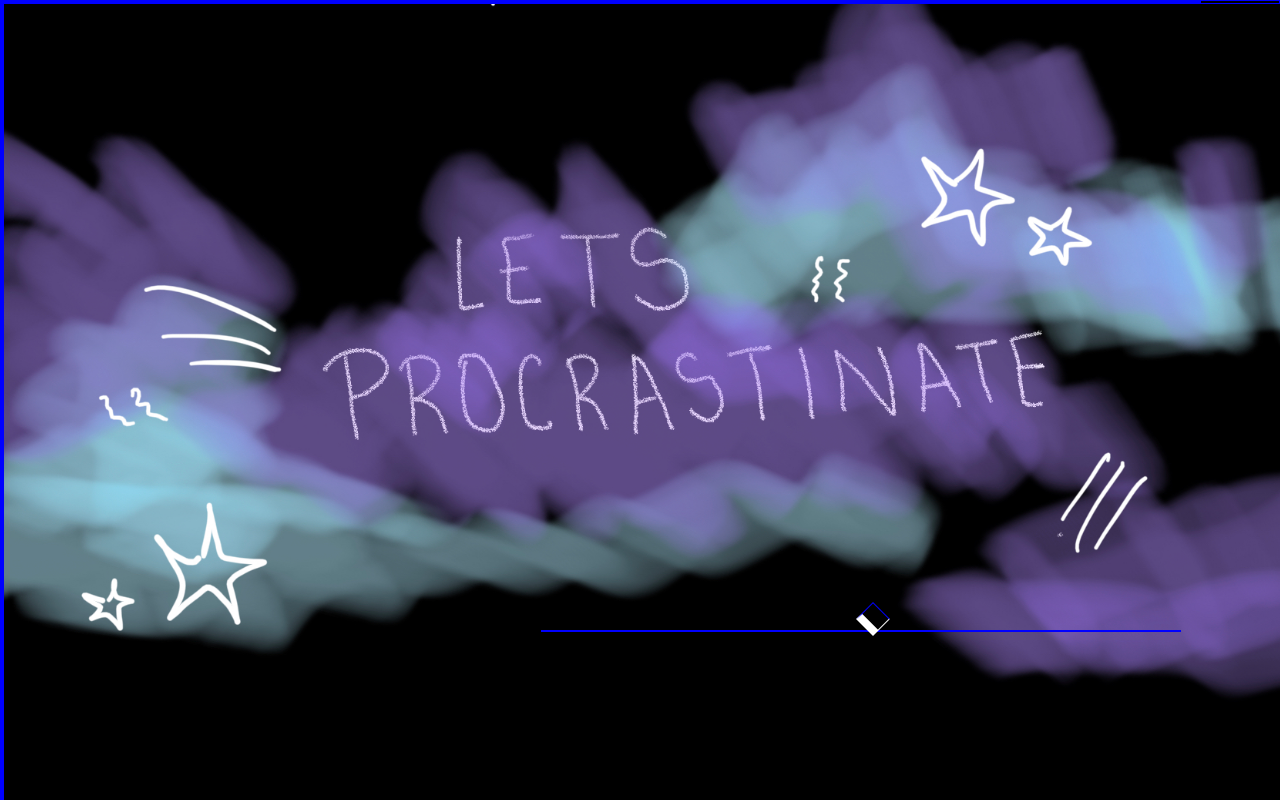
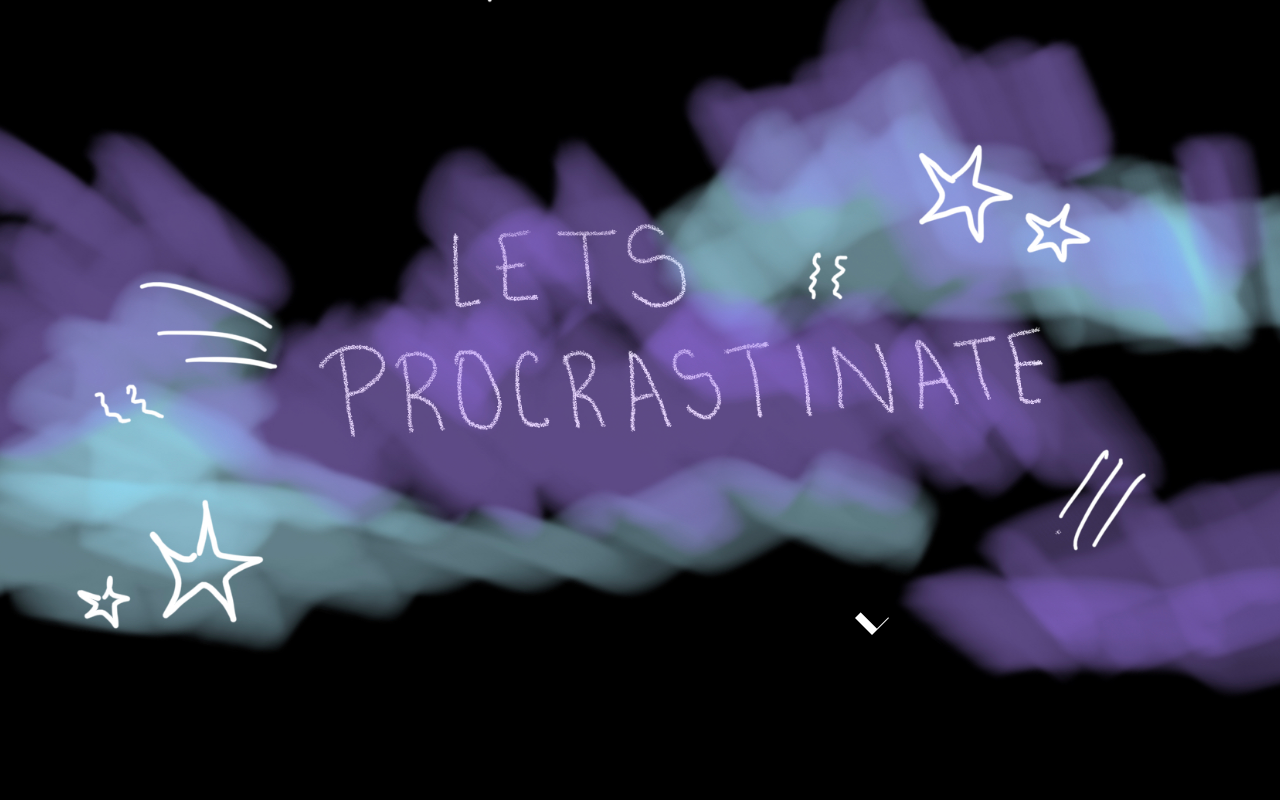
Before and after one commit to Paridhii27/procrastinate, a plain HTML site: page index.html in a window 1280 px wide. Shown: the top 800 px of the page. Drawn offline with nearby package versions, Linux system fonts and the light colour scheme.

Commit message:
style update

```diff
--- a/style.css
+++ b/style.css
@@ -9,10 +9,7 @@
     src: url('./assets/PPNeueMachina-InktrapRegular.otf') format('opentype');
     font-weight: 100;
   }
- *{
-  border: 1px solid blue;
-  box-sizing: border-box;
- }
+
   h1{
     top: 20vh;
     font-family: 'Pangram Neue', Times;
```
